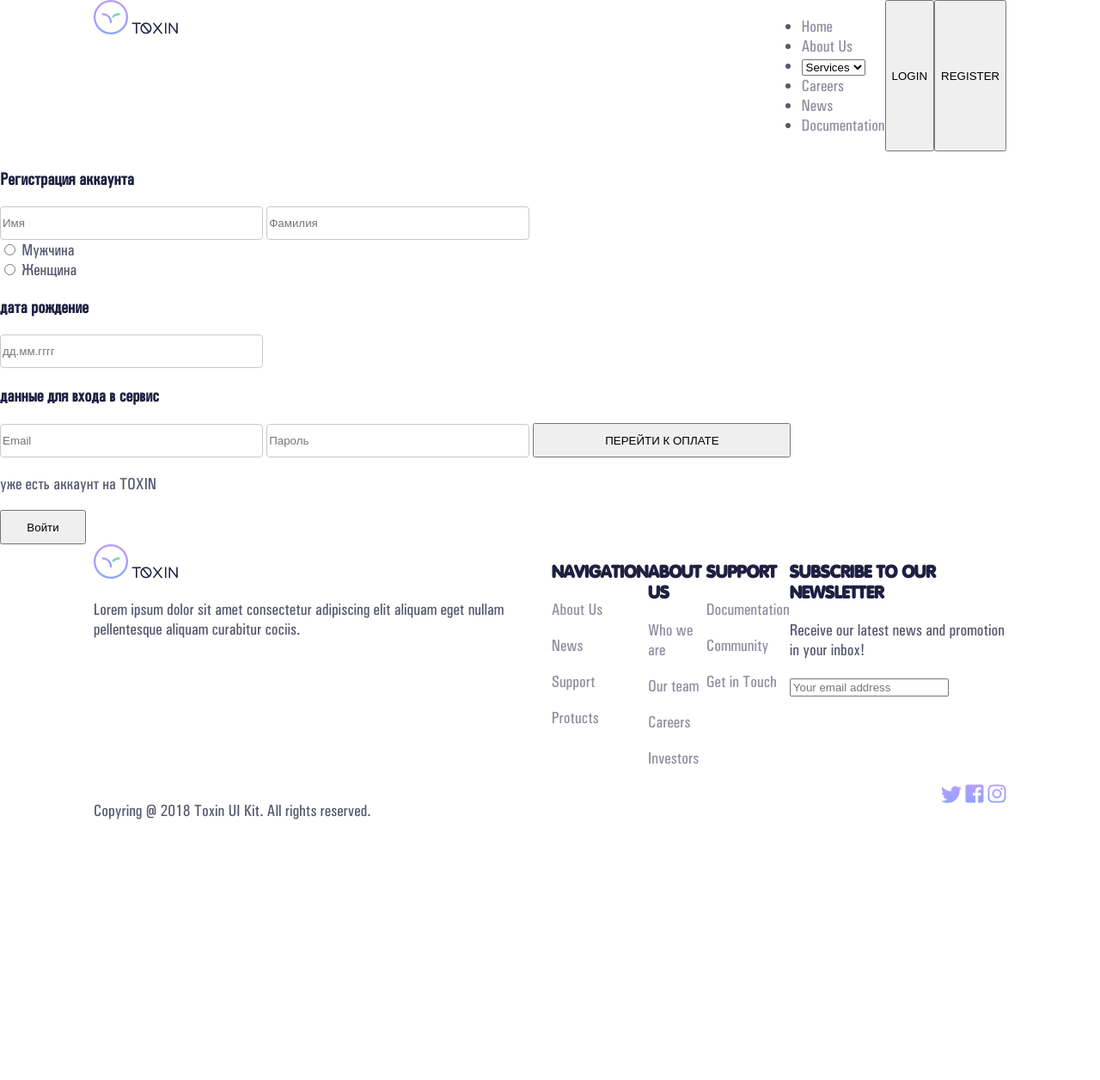
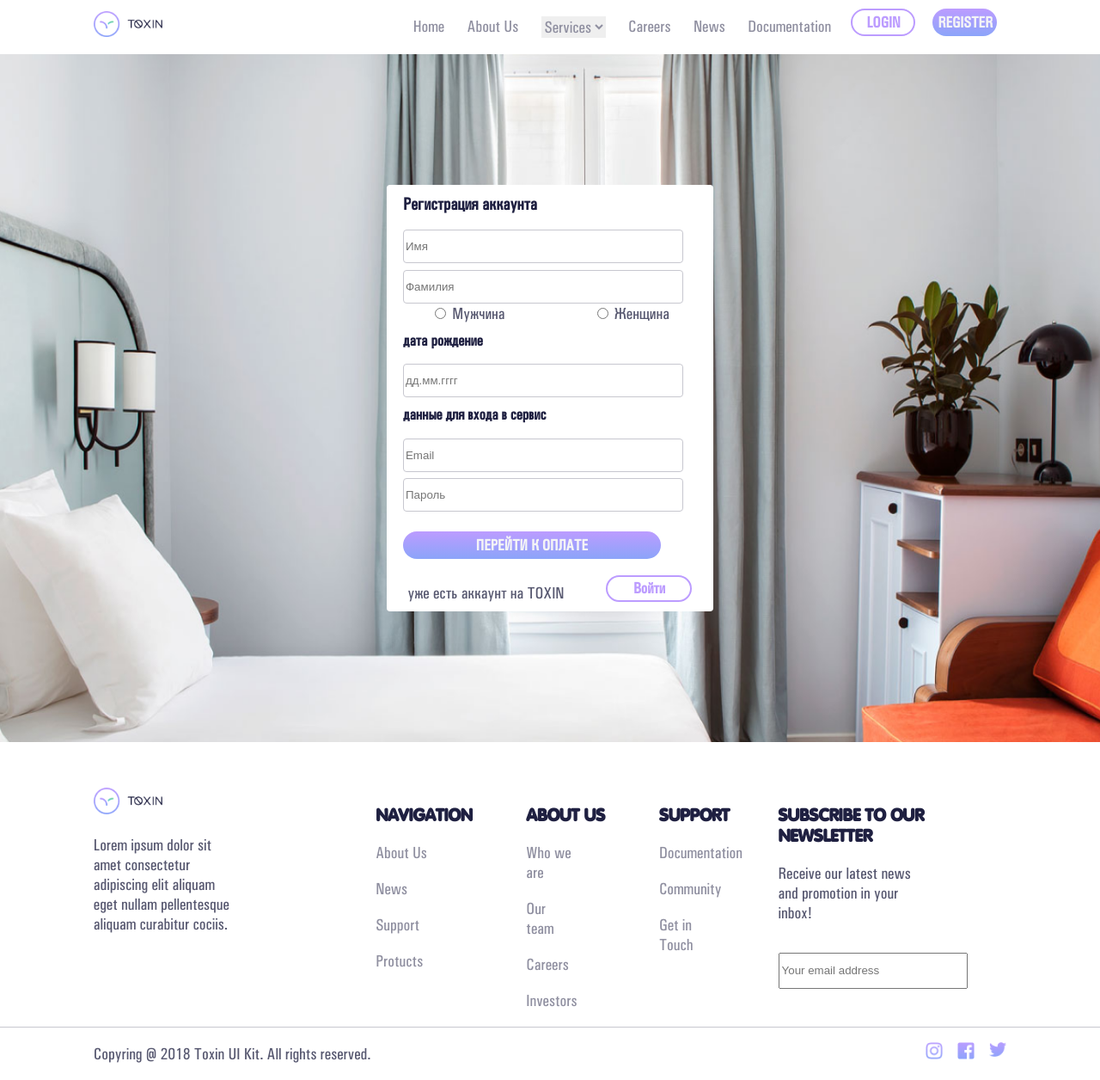
Before and after one commit to Mr-Tony0/Work-repository, a plain HTML site: page app/registr.html in a window 1280 px wide. Shown: the whole page at 86% size. Before the commit the page ends 973 px from the top, so only its background shows below. Drawn offline with Linux system fonts and the light colour scheme.

Commit message:
complete registr page

```diff
--- a/app/registr.html
+++ b/app/registr.html
@@ -4,142 +4,158 @@
 	<title>work</title>
 	<meta charset = "utf-8">
 	<link rel="stylesheet" type="text/css" href="./css/style.css">
+	<link rel="stylesheet" type="text/css" href="./css/modification.css">
 	<meta name = "viewport" content = "width=device-width, initial-scale=1.0">
 
 </head>
 <body>
 
+<!--header desktop-->
+
 	<header>
 		<div class="headerCenter">
-		<div class="headerCenter-name">
-			<img class="one-log" src="./img/Group.png" alt="">
-			<img class="two-log" src="./img/TOXIN.png">
-			<p>
-
-			</p>
+			<div class="logo">
+				<img class="logo__img" src="./img/Logo.png" alt="">
 			</div>
-		<div class="headerCenter-menu desktop">
-			<ul class="headerCenter-menu-ul">
-				<li><a href="">Home</a></li>
-				<li><a href="">About Us</a></li>
-				<li>
-					<select>
-						<option><a href="">Services</a></option>
-						<option><a href="">Services</a></option>
-						<option><a href="">Services</a></option>
+			<div class="headerCenter__menu desktop">
+				<ul class="headerCenter__ul">
+					<li class="headerCenter__li"><a class="headerCenter__link" href="">Home</a></li>
+					<li class="headerCenter__li"><a class="headerCenter__link" href="">About Us</a></li>
+					<li class="headerCenter__li">
+						<select class="headerCenter__select">
+							<option><a class="headerCenter__link" href="">Services</a></option>
+							<option><a class="headerCenter__link" href="">Services</a></option>
+							<option><a class="headerCenter__link" href="">Services</a></option>
 						</select>
 					</li>
-				<li><a href="">Careers</a></li>
-				<li><a href="">News</a></li>
-				<li><a href="">Documentation</a></li>
+					<li class="headerCenter__li"><a class="headerCenter__link" href="">Careers</a></li>
+					<li class="headerCenter__li"><a class="headerCenter__link" href="">News</a></li>
+					<li class="headerCenter__li"><a class="headerCenter__link" href="">Documentation</a></li>
 				</ul>
-			<button class="headerButOne">LOGIN</button>
-			<button class="headerButTwo">REGISTER</button>
+				<div class="buttonBlock">
+					<button class="buttonBlock__button button-transparent">LOGIN</button>
+					<button class="buttonBlock__button button-purple">REGISTER</button>
 				</div>
-		<div class="headerCenter-menu mobile">
-			<div class="headerMenuClick" id="click">
+			</div>
+			<div class="headerCenter__clickBlock mobile">
+				<div class="headerCenter__click" id="click">
 
 				</div>
 			</div>
 		</div>
 
 	</header>
-<nav>
-	<ul>
-		<li><a href="">Home</a></li>
-		<li><a href="">About Us</a></li>
-		<li>
-			<select>
-				<option><a href="">Services</a></option>
-				<option><a href="">Services</a></option>
-				<option><a href="">Services</a></option>
+
+	<!--header mobile-->
+
+	<nav class="navigation">
+		<ul class="navigation__ul">
+			<li class="navigation__li"><a class="navigation__link" href="">Home</a></li>
+			<li class="navigation__li"><a class="navigation__link" href="">About Us</a></li>
+			<li class="navigation__li">
+				<select class="navigation__select">
+					<option><a class="navigation__link" href="">Services</a></option>
+					<option><a class="navigation__link" href="">Services</a></option>
+					<option><a class="navigation__link" href="">Services</a></option>
 				</select>
 			</li>
-		<li><a href="">Careers</a></li>
-		<li><a href="">News</a></li>
-		<li><a href="">Documentation</a></li>
+			<li class="navigation__li"><a class="navigation__link" href="">Careers</a></li>
+			<li class="navigation__li"><a class="navigation__link" href="">News</a></li>
+			<li class="navigation__li"><a class="navigation__link" href="">Documentation</a></li>
 		</ul>
-	<button class="headerButOne">LOGIN</button>
-	<button class="headerButTwo">REGISTER</button>
+		<div class="buttonBlock">
+			<button class="buttonBlock__button button-transparent">LOGIN</button>
+			<button class="buttonBlock__button button-purple">REGISTER</button>
+		</div>
+
 	</nav>
 
-<section class="general_registr">
-<div class="fixed-forms">
+<section class="general-registr">
+	<div class="generalCenter">
+		<div class="generalCenter__center">
+			<div class="form generalCenter__form">
+			<h3 class="form__title">Регистрация аккаунта</h3>
+			<input  type="text" placeholder= "Имя" class="inputStandartElement form__input">
+			<input type="text" placeholder= "Фамилия"class="inputStandartElement form__input">
 
-	<div class="forms registr">
-		<h3>Регистрация аккаунта</h3>
-		<input type="text" placeholder= "Имя" class="inputStandartElement">
-		<input type="text" placeholder= "Фамилия" class="inputStandartElement">
-		<div class="forms-flex arround">
-			<div><input type="radio"> Мужчина</div>
-			<div><input type="radio"> Женщина</div>
+			<div class="flexBlock">
+				<div class="flexBlock__element">
+					<input class="radiobButton flexBlock__input" type="radio"> Мужчина
 				</div>
-		<h3>дата рождение</h3>
-		<input type="number" placeholder="дд.мм.гггг" class="inputStandartElement">
-		<h3>данные для входа в сервис</h3>
-		<input type="text" placeholder= "Email" class="inputStandartElement">
-		<input type="text" placeholder= "Пароль" class="inputStandartElement">
-		<button class="buttonStandart purple">ПЕРЕЙТИ К ОПЛАТЕ</button>
-		<!--toggle add-->
-		<div class="forms-flex">
-			<p>уже есть аккаунт на TOXIN</p>
-			<button class="buttonMini transparent">Войти</button>
+				<div class="flexBlock__element">
+					<input class="radiobButton flexBlock__input" type="radio"> Женщина
 				</div>
 			</div>
 
+			<h3 class="form__title mini">дата рождение</h3>
+			<input type="number" placeholder="дд.мм.гггг" class="inputStandartElement form__input">
+			<h3 class="form__title mini">данные для входа в сервис</h3>
+			<input type="text" placeholder= "Email" class="inputStandartElement form__input">
+			<input type="text" placeholder= "Пароль" class="inputStandartElement form__input">
+			<button class="buttonStandart form__button button-purple">ПЕРЕЙТИ К ОПЛАТЕ</button>
+			<!--toggle add-->
+			<div class="flexBlock">
+				<p class="flexBlock__text">уже есть аккаунт на TOXIN</p>
+				<button class="buttonMini flexBlock__button button-transparent">Войти</button>
+			</div>
+		</div>
+	</div>
+	<!--доделать-->
 </div>
 </section>
+
+	<!--footer-->
 
 	<footer>
 	<div class="footerCenter">
 		<div class="footerGeneral">
-			<section class="big">
-				<img class="one-log" src="./img/Group.png" alt="">
-				<img class="two-log" src="./img/TOXIN.png">
-				<p>Lorem ipsum dolor sit amet consectetur adipiscing elit aliquam eget nullam pellentesque aliquam curabitur cociis.</p>
+			<section class="footerGeneral__section">
+			<div class="logo">
+				<img class="logo__img indentedZero" src="./img/Logo.png" alt="">
+			</div>
+				<p class="footerGeneral__text">Lorem ipsum dolor sit amet consectetur adipiscing elit aliquam eget nullam pellentesque aliquam curabitur cociis.</p>
 			</section>
-			<section class="footer-center">
-				<h2>NAVIGATION</h2>
-				<p><a href="#">About Us</a></p>
-				<p><a href="#">News</a></p>
-				<p><a href="#">Support</a></p>
-				<p><a href="#">Protucts</a></p>
+			<section  class="footerGeneral__sectionCenter">
+				<h2 class="footerGeneral__title">NAVIGATION</h2>
+				<p class="footerGeneral__text"><a href="#">About Us</a></p>
+				<p class="footerGeneral__text"><a href="#">News</a></p>
+				<p class="footerGeneral__text"><a href="#">Support</a></p>
+				<p class="footerGeneral__text"><a href="#">Protucts</a></p>
 			</section>
-			<section class="footer-center">
-			<h2>ABOUT US</h2>
-				<p><a href="#">Who we are</a></p>
-				<p><a href="#">Our team</a></p>
-				<p><a href="#">Careers</a></p>
-				<p><a href="#">Investors</a></p>
+			<section  class="footerGeneral__sectionCenter">
+			<h2 class="footerGeneral__title">ABOUT US</h2>
+				<p class="footerGeneral__text"><a href="#">Who we are</a></p>
+				<p class="footerGeneral__text"><a href="#">Our team</a></p>
+				<p class="footerGeneral__text"><a href="#">Careers</a></p>
+				<p class="footerGeneral__text"><a href="#">Investors</a></p>
 			</section>
-			<section class="footer-center">
-			<h2>SUPPORT</h2>
-				<p><a href="#">Documentation</a></p>
-				<p><a href="#">Community</a></p>
-				<p><a href="#">Get in Touch</a></p>
+			<section  class="footerGeneral__sectionCenter">
+			<h2 class="footerGeneral__title">SUPPORT</h2>
+				<p class="footerGeneral__text"><a href="#">Documentation</a></p>
+				<p class="footerGeneral__text"><a href="#">Community</a></p>
+				<p class="footerGeneral__text"><a href="#">Get in Touch</a></p>
 			</section>
-			<section class="big">
-			<h2>SUBSCRIBE TO OUR NEWSLETTER</h2>
-				<p>Receive our latest news and promotion in your inbox!</p>
-				<input type="email" placeholder="Your email address">
+			<section class="footerGeneral__section">
+			<h2 class="footerGeneral__title">SUBSCRIBE TO OUR NEWSLETTER</h2>
+				<p class="footerGeneral__text">Receive our latest news and promotion in your inbox!</p>
+				<input class="footerGeneral__input" type="email" placeholder="Your email address">
 
 			</section>
 		</div>
+	</div>
 
-
-	</div>
-	<div class="foterEnd">
-			<div class="footerCenter end">
+		<div class="footerCenter top-line">
 			<div class="footerGeneral">
-				<p>Copyring @ 2018 Toxin UI Kit. All rights reserved.</p>
-				<div class="foterEnd-center-img position">
-					<img src="./img/twiter.png">
-					<img src="./img/facebook.png">
-					<img src="./img/instagram.png">
+				<p class="footerGeneral__text">Copyring @ 2018 Toxin UI Kit. All rights reserved.</p>
+				<div class="imgBlock imgBlock_size">
+					<img class="imgBlock__img position" src="./img/twiter.png">
+					<img class="imgBlock__img position" src="./img/facebook.png">
+					<img class="imgBlock__img position" src="./img/instagram.png">
 				</div>
 			</div>
 		</div>
-		</div>
+
+
 	</footer>
 
 
--- a/app/scss/style.scss
+++ b/app/scss/style.scss
@@ -148,7 +148,7 @@ header{
 
 .inputStandartElement{
 	@include inputStandart;
-	width:300px;
+	width:320px;
 	//min-height:30px;
 
 }
@@ -177,21 +177,24 @@ header{
 	flex-direction:column;
 	background:white;
 	border-radius: 4px;
-	width:360px;
-	height:320px;
+	width:380px;
+
 	&__button{
 		margin-left:5%;
-		margin-top:5%;
+		margin-top:6%;
 		margin-bottom:5%;
 	}
 	&__select{
 		margin-left:5%;
 	}
 	&__input{
+		margin-top:2%;
 		margin-left:5%;
 	}
 	&__title{
 		margin-left:5%;
+		margin-block-start: 0.5em;
+		margin-block-end: 0.5em;
 	}
 	&__text{
 		margin-left:5%;
@@ -201,10 +204,17 @@ header{
 	display:flex;
 	justify-content:space-around;
 	//width:98%;
-	&__text{}
-	&__title{}
+	&__text{
+		margin-block-start: 0.5em;
+		margin-block-end: 0.5em;
+	}
+	&__title{
+		margin-block-start: 0.5em;
+		margin-block-end: 0.5em;
+	}
 	&__element{
 		//margin-left:5%;
+
 	}
 }
 
@@ -218,15 +228,24 @@ header{
 		width:100%;
 		height:50%;
 		display:flex;
-		padding-top:4%;
+		padding-top:5%;
 	}
 	&__text{
 		margin-top:320px;
 		height:20px;
 	}
+
+	&__center{
+		display:flex;
+		justify-content:center;
+	}
 }
 .general{
 	background-image:url(../img/image3.png);
+	@include generalBlock;
+}
+.general-registr{
+	background-image:url(../img/image4.png);
 	@include generalBlock;
 }
 
@@ -350,6 +369,10 @@ header{
 		&__select,&__button{
 			width:200px;
 		}
+		&__input{
+			width:220px;
+		}
+
 	}
 	.flexBlock__input{
 		width:100px;
```
Also changed, not shown: app/css/fonts.css, app/css/mixins.css, app/css/modification.css, app/css/style.css. Lines whose indentation alone changed are shown as unchanged.
